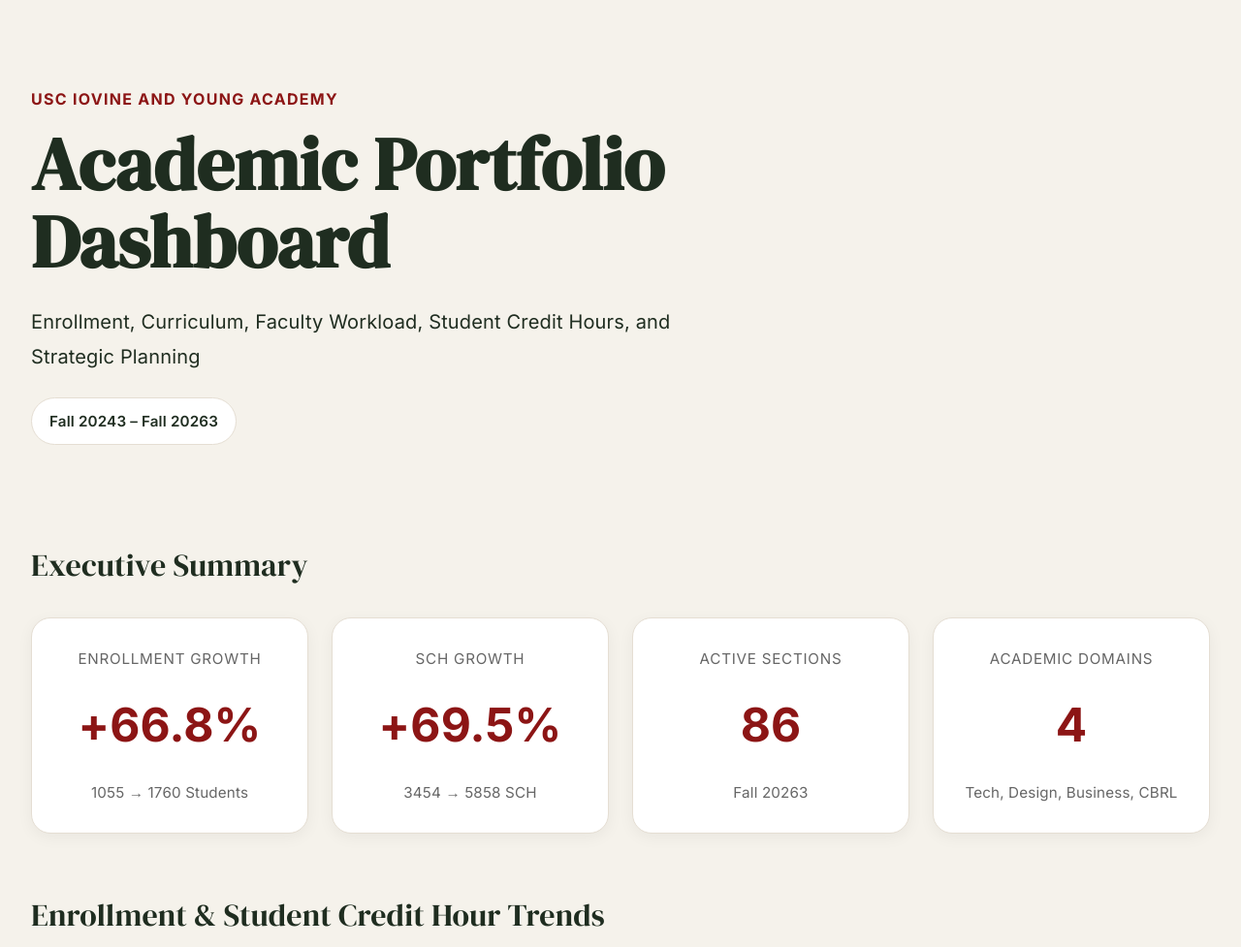
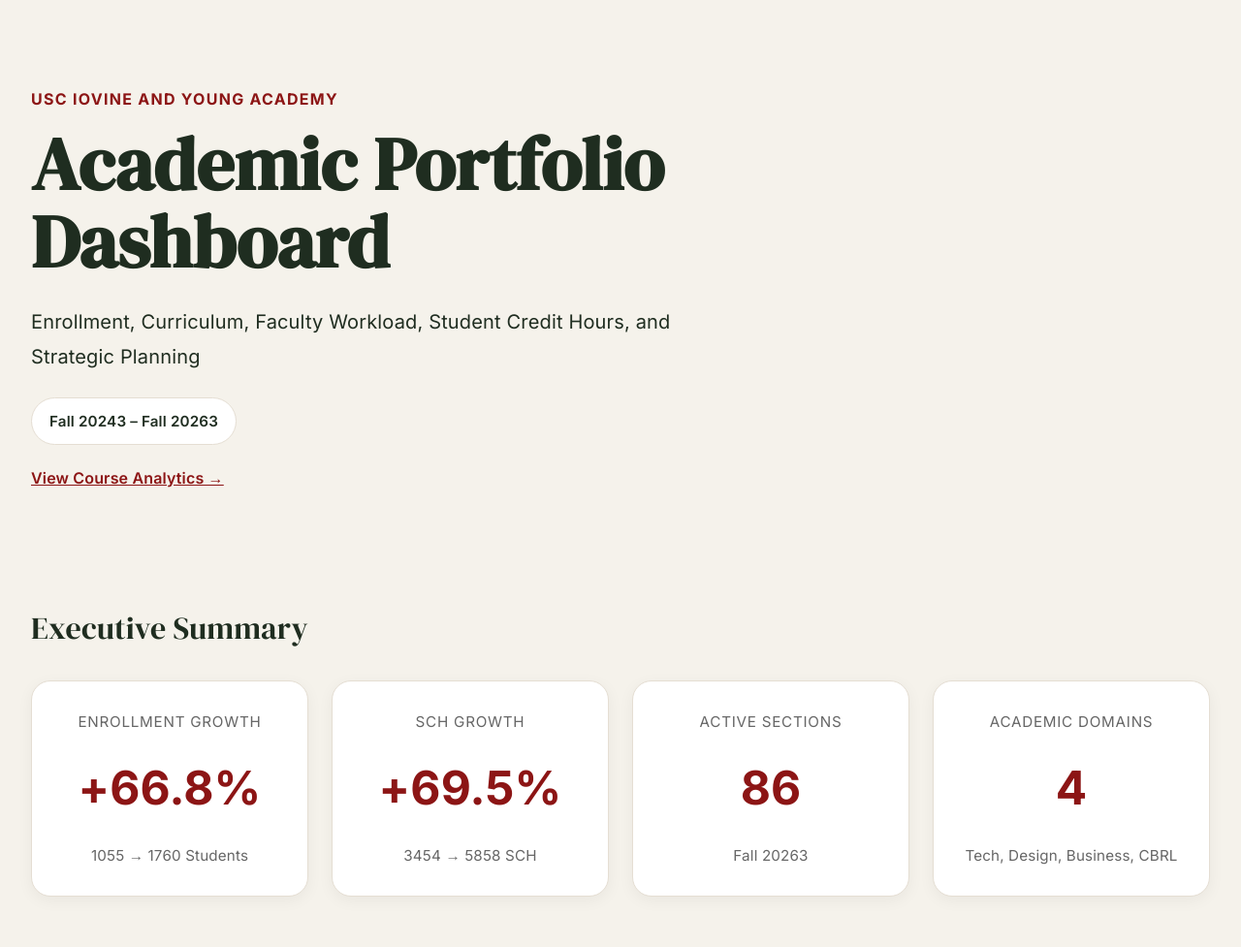
Before and after one commit to jenellisjuncaj/academicprogramdashboard, a plain HTML site: page index.html in a window 1280 px wide. Shown: the top 977 px of the page at 97% size. Drawn offline with nearby package versions, Linux system fonts and the light colour scheme.

Commit message:
Update index.html

```diff
--- a/index.html
+++ b/index.html
@@ -18,6 +18,7 @@
 <h1>Academic Portfolio Dashboard</h1>
 <p class="hero-subtitle">Enrollment, Curriculum, Faculty Workload, Student Credit Hours, and Strategic Planning</p>
 <div class="hero-tag">Fall 20243 – Fall 20263</div>
+<p style="margin-top: 20px;"><a href="courses.html" style="color: var(--usc-red); font-weight: 600;">View Course Analytics &rarr;</a></p>
 </div>
 </header>
 <main>
```
